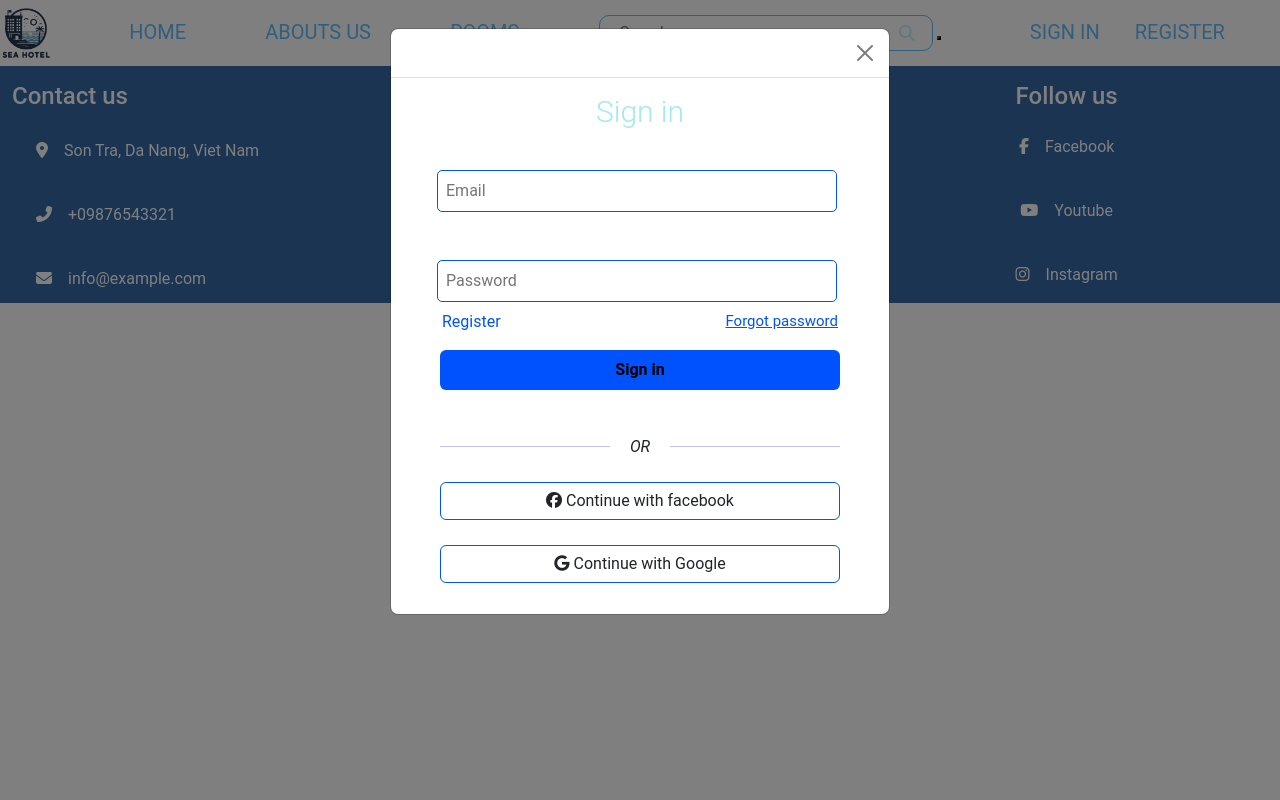
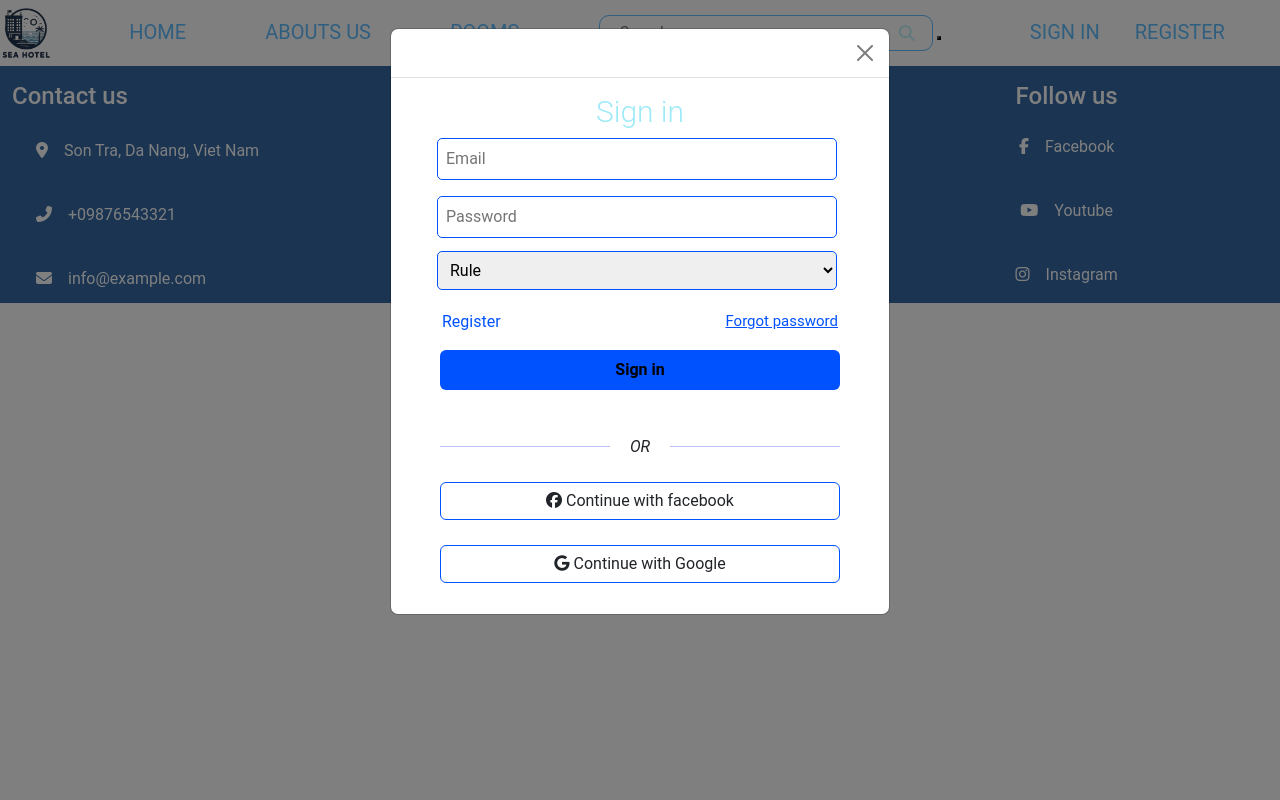
Before and after one commit to Seaside-Paradise-Retreat/SeaSide-Paradise-Retreat, a PHP site: page /app/Views/home.php in a window 1280 px wide, after a click on "SIGN IN". Run offline with PHP 8.4, Linux system fonts and the light colour scheme.

Commit message:
fix: form login and register add field rule

```diff
--- a/app/Views/auth/login.php
+++ b/app/Views/auth/login.php
@@ -5,18 +5,25 @@
               <button type="button" class="btn-close" data-bs-dismiss="modal" aria-label="Close"></button>
             </div>
             <div class="modal-body">
-              <form>
+              <form action="../../Models/login.model.php" method="post">
                 <div class="auth-form__header">
                   <h4 class="auth-form__heading">Sign in</h4>
                 </div>
                 <div class="mb-3">
                   <div class="auth-form__group login">
-                    <input name="email" id="loginEmail" type="email" class="auth-form__input" placeholder="Email" >
+                    <input name="email" id="loginEmail" type="email" class="auth-form__input" placeholder="Email" required >
                   </div>
                 </div>
                 <div class="mb-3">
                   <div class="auth-form__group login">
-                    <input name="password" id="loginPassord" type="password" class="auth-form__input" placeholder="Password" >
+                    <input name="password" id="loginPassord" type="password" class="auth-form__input" placeholder="Password"  required>
+                  </div>
+                  <div  class="auth-form__group login">
+                  <select name="rule" id="rule" class="auth-form__group login">
+                    <option value="rule">Rule</option>
+                    <option value="admin">Admin</option>
+                    <option value="user">User</option>
+                  </select>
                   </div>
                   <div class="mb-3 forgot_password">
                     <button type="button" class="button_register" id="loginToRegister" data-bs-toggle="modal" data-bs-target="#registerModal" data-bs-dismiss="modal">Register</button>
--- a/app/Views/auth/register.php
+++ b/app/Views/auth/register.php
@@ -5,7 +5,7 @@
               <button type="button" class="btn-close" data-bs-dismiss="modal" aria-label="Close"></button>
             </div>
             <div class="modal-body">
-              <form>
+              <form action="../../Models/register.model.php" method="post">
                 <div class="auth-form__header">
                   <h4 class="auth-form__heading">Register</h4>
                 </div>
@@ -22,7 +22,7 @@
                 <div class="mb-3">
                   <div class="auth-form__group date-gender">
                     <div class="auth-form__date">
-                      <input type="date" id="auth-form__date" class="auth-form__input " placeholder="Date of birth" required>
+                      <input type="date" name="date" id="auth-form__date" class="auth-form__input " placeholder="Date of birth" required>
                     </div>
                     <select name="gender" id="auth-form__gender" class="auth-form__input" required>
                       <option disabled >Gender</option>
--- a/public/css/register.css
+++ b/public/css/register.css
@@ -29,7 +29,6 @@
     padding: 8px;
     width: 100%;
     width: 400px;
-    margin-bottom:8px;
     border-radius: 5px;
     outline: none;
     border: 1px solid #0052FE  ;
@@ -45,11 +44,25 @@
     cursor: pointer;
 }
 .auth-form__group.login{
-    margin-top: 40px;
+    margin-bottom: 10px;
 }
 .auth-form__group>input{
     margin-left: 30px;
     border-color: #0052FE;
+}
+#rule{
+    padding: 8px;
+    margin-left: 30px;
+    width: 100%;
+    width: 400px;
+    margin-top: 3px;
+    margin-bottom:10x;
+    border-radius: 5px;
+    outline: none;
+    border: 1px solid #0052FE
+}
+#rule option{
+    font-size: smaller;
 }
 .btn-primary.login{
     margin-bottom: 30px;
@@ -93,10 +106,6 @@
     margin-top: 25px;
 }
 
-/* .btn:hover{
-    background-color:#0052FE;
-
-} */
 .btn.btn--with-icon{
     margin-top: 10px;
     border: 1px solid #0052FE  ;
```
